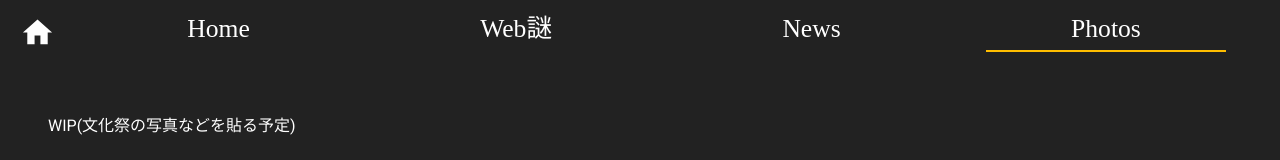
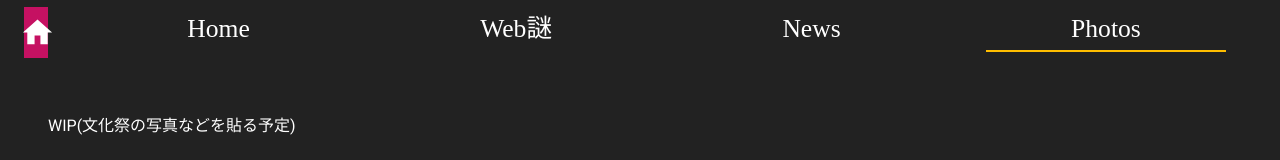
Before and after one commit to tk-jr3-reboot2024/tk-jr3-reboot2024.github.io, a React (Create React App) app: page /introduction/b/photo in a window 1280 px wide. Shown: the top 160 px of the page. Built offline with nearby package versions, Linux system fonts and the light colour scheme.

Commit message:
Update Header.js

```diff
--- a/src/components/introduction/3b-components/Header.js
+++ b/src/components/introduction/3b-components/Header.js
@@ -28,7 +28,7 @@ const Header = () => {
 		<div>
 			<AppBar position="static" sx={{ backgroundColor: '#222222', color: '#fff', padding: '0px'}}>
 				<Toolbar sx={{ padding: '0px' }}>
-					<Box sx={{width: '24px'}}>
+					<Box sx={{width: '24px', backgroundColor: '#c51162'}}>
 						<IconButton edge="start" component={Link} to="/" sx={{ color: 'inherit', '&:hover': {color: '#ffbe00'}}}>
 							<HomeIcon fontSize="large" />
 						</IconButton>
```
